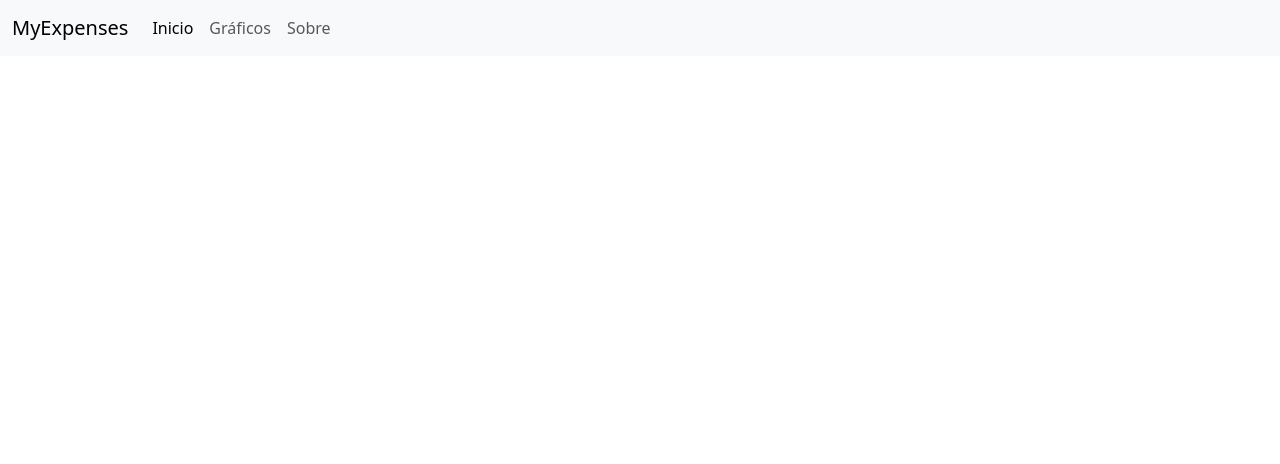
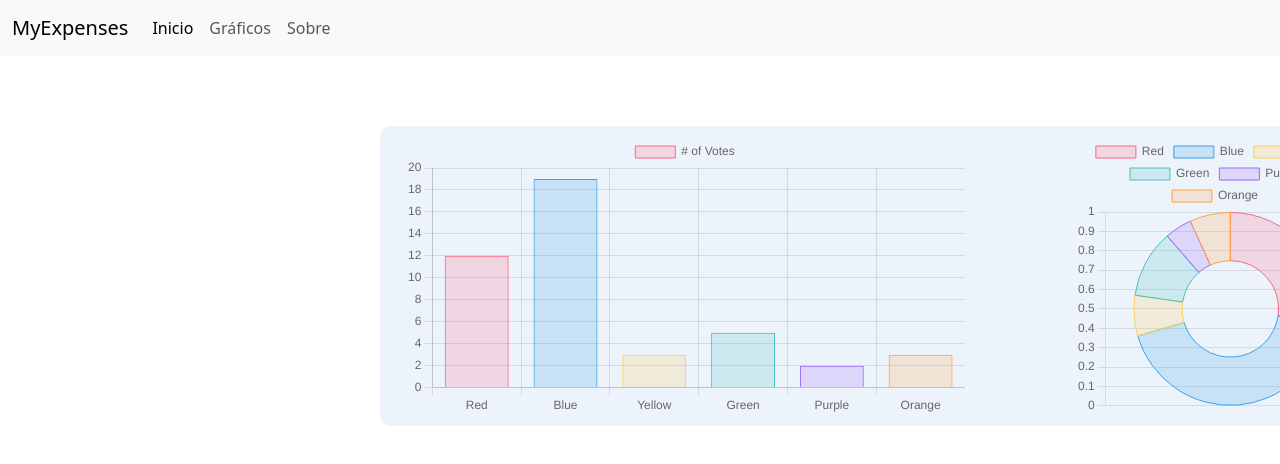
Before and after one commit to IsmaelGabri/MyExpenses-spa, an Angular app: page / in a window 1280 px wide. Shown: the top 464 px of the page. Built offline with nearby package versions, Linux system fonts and the light colour scheme.

Commit message:
Added Graphs beta

```diff
--- a/package.json
+++ b/package.json
@@ -19,6 +19,7 @@
     "@angular/platform-browser-dynamic": "^16.2.0",
     "@angular/router": "^16.2.0",
     "bootstrap": "^5.3.2",
+    "chart.js": "^4.4.0",
     "jquery": "^3.7.1",
     "rxjs": "~7.8.0",
     "tslib": "^2.3.0",
--- a/src/app/app.component.html
+++ b/src/app/app.component.html
@@ -1 +1,2 @@
 <app-nav-bar></app-nav-bar>
+<app-graph></app-graph>
--- a/src/app/app.module.ts
+++ b/src/app/app.module.ts
@@ -4,11 +4,13 @@ import { BrowserModule } from '@angular/platform-browser';
 import { AppRoutingModule } from './app-routing.module';
 import { AppComponent } from './app.component';
 import { NavBarComponent } from './nav-bar/nav-bar.component';
+import { GraphComponent } from './graph/graph.component';
 
 @NgModule({
   declarations: [
     AppComponent,
-    NavBarComponent
+    NavBarComponent,
+    GraphComponent
   ],
   imports: [
     BrowserModule,
--- /dev/null
+++ b/src/app/graph/graph.component.css
@@ -0,0 +1,17 @@
+.graph{
+    background-color: #EDF3FB;
+    display: flex;
+    justify-content: center;
+    max-height: 300px;
+    max-width: 1000px;
+    position: relative;
+    left: 380px;
+    top: 70px;
+    border-radius: 10px;
+    padding: 10px;
+}
+
+.bouble{
+    position: relative;
+    margin-left: 110px;
+}
--- /dev/null
+++ b/src/app/graph/graph.component.html
@@ -0,0 +1,4 @@
+<div class="graph">
+    <canvas id="myChart"></canvas>
+    <canvas id="bouble" class="bouble"></canvas>
+  </div>
--- /dev/null
+++ b/src/app/graph/graph.component.ts
@@ -0,0 +1,87 @@
+import { Component, OnInit } from '@angular/core';
+import { Chart, registerables } from 'chart.js';
+Chart.register(...registerables);
+
+@Component({
+  selector: 'app-graph',
+  templateUrl: './graph.component.html',
+  styleUrls: ['./graph.component.css']
+})
+export class GraphComponent implements OnInit {
+
+  ngOnInit(): void {
+
+    var myChart = new Chart("myChart", {
+      type: 'bar',
+      data: {
+          labels: ['Red', 'Blue', 'Yellow', 'Green', 'Purple', 'Orange'],
+          datasets: [{
+              label: '# of Votes',
+              data: [12, 19, 3, 5, 2, 3],
+              backgroundColor: [
+                  'rgba(255, 99, 132, 0.2)',
+                  'rgba(54, 162, 235, 0.2)',
+                  'rgba(255, 206, 86, 0.2)',
+                  'rgba(75, 192, 192, 0.2)',
+                  'rgba(153, 102, 255, 0.2)',
+                  'rgba(255, 159, 64, 0.2)'
+              ],
+              borderColor: [
+                  'rgba(255, 99, 132, 1)',
+                  'rgba(54, 162, 235, 1)',
+                  'rgba(255, 206, 86, 1)',
+                  'rgba(75, 192, 192, 1)',
+                  'rgba(153, 102, 255, 1)',
+                  'rgba(255, 159, 64, 1)'
+              ],
+              borderWidth: 1
+          }]
+      },
+      options: {
+          scales: {
+              y: {
+                  beginAtZero: true
+              }
+          }
+      }
+  });
+
+
+  var bouble = new Chart("bouble", {
+    type: 'doughnut',
+    data: {
+        labels: ['Red', 'Blue', 'Yellow', 'Green', 'Purple', 'Orange'],
+        datasets: [{
+            label: '# of Votes',
+            data: [12, 19, 3, 5, 2, 3],
+            backgroundColor: [
+                'rgba(255, 99, 132, 0.2)',
+                'rgba(54, 162, 235, 0.2)',
+                'rgba(255, 206, 86, 0.2)',
+                'rgba(75, 192, 192, 0.2)',
+                'rgba(153, 102, 255, 0.2)',
+                'rgba(255, 159, 64, 0.2)'
+            ],
+            borderColor: [
+                'rgba(255, 99, 132, 1)',
+                'rgba(54, 162, 235, 1)',
+                'rgba(255, 206, 86, 1)',
+                'rgba(75, 192, 192, 1)',
+                'rgba(153, 102, 255, 1)',
+                'rgba(255, 159, 64, 1)'
+            ],
+            borderWidth: 1
+        }]
+    },
+    options: {
+        scales: {
+            y: {
+                beginAtZero: true
+            }
+        }
+    }
+});
+
+  }
+
+}
--- a/src/styles.css
+++ b/src/styles.css
@@ -1 +1,3 @@
-/* You can add global styles to this file, and also import other style files */
+body{
+    background-color: #EDF3FB;
+}
```
Also changed, not shown: src/app/nav-bar/nav-bar.component.html (line endings or trailing spaces), 2 other files (tests, documents, lock files or other folders).
